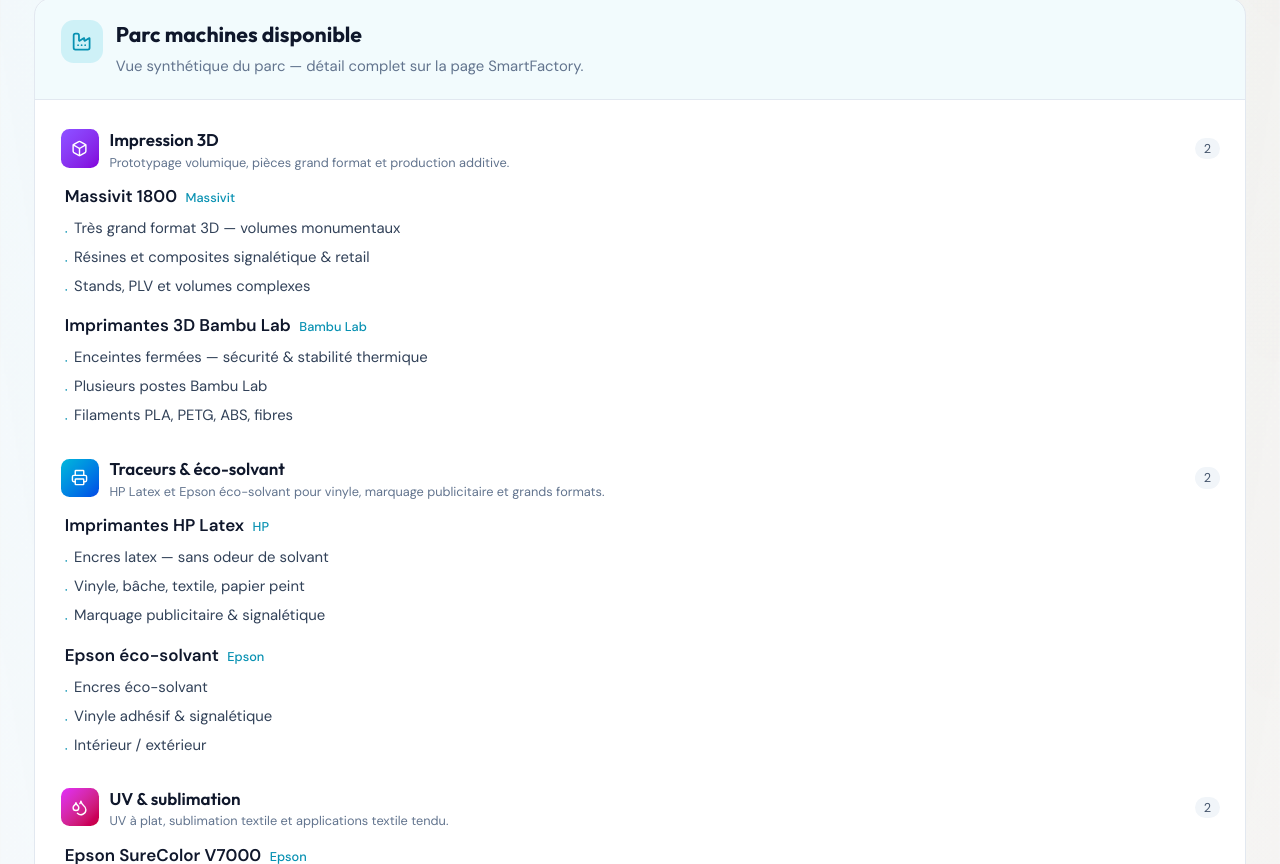
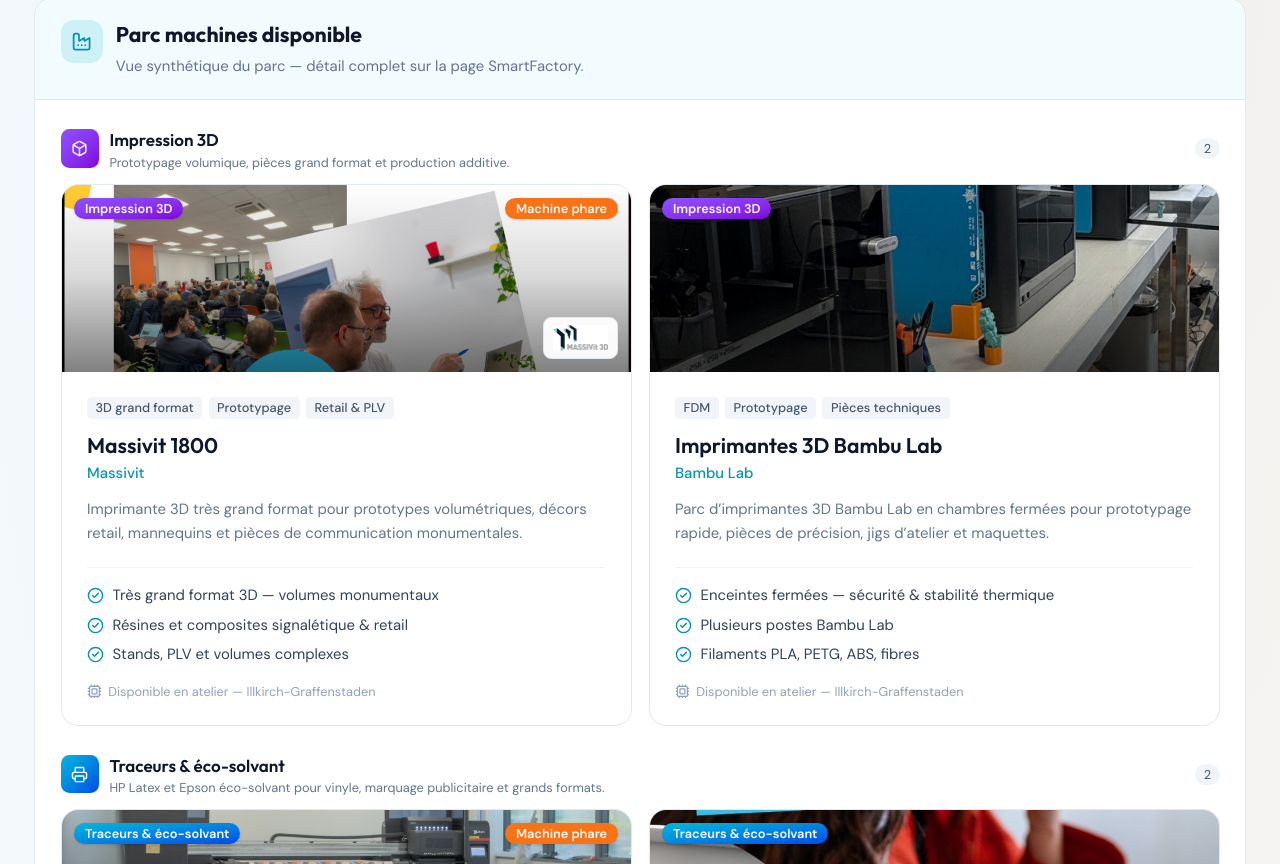
Before and after one commit to alainfinck/fabeon-hubacademy, a React (Vite) app: page /materiel in a window 1280 px wide. Shown: the part 816-1680 px from the top of the page. Built offline with nearby package versions, Linux system fonts and the light colour scheme; no server answers.

Commit message:
Mise à jour — 2026-05-25 17:04

```diff
--- a/src/components/equipment/EquipmentByCategoryBlock.tsx
+++ b/src/components/equipment/EquipmentByCategoryBlock.tsx
@@ -1,79 +1,19 @@
 import { Link } from 'react-router-dom'
 import { ArrowRight, Cpu, Factory } from 'lucide-react'
-import {
-  getAllEquipmentGroupedByCategory,
-  type EquipmentItem,
-} from '../../data/equipment'
+import { getAllEquipmentGroupedByCategory } from '../../data/equipment'
 import { SMART_FACTORY } from '../../data/smartFactory'
 import { equipmentCategoryIcons } from './equipmentCategoryIcons'
+import { EquipmentCard } from './EquipmentCard'
 
 interface Props {
   title?: string
   description?: string
-  /** compact : listes par catégorie ; detailed : cartes machines plus aérées */
+  /** compact : grille 2 colonnes ; detailed : grille 3 colonnes sur grands écrans */
   variant?: 'compact' | 'detailed'
   showFooterLink?: boolean
-  /** Affiche une vignette photo par machine (detailed uniquement) */
+  /** @deprecated Les cartes affichent toujours une photo */
   showMachinePhotos?: boolean
   className?: string
-}
-
-function MachineLine({
-  item,
-  detailed,
-  showPhoto,
-}: {
-  item: EquipmentItem
-  detailed: boolean
-  showPhoto: boolean
-}) {
-  return (
-    <li
-      className={
-        detailed && showPhoto
-          ? 'rounded-xl border border-theme-subtle bg-muted/30 p-4 flex gap-4'
-          : detailed
-            ? 'rounded-xl border border-theme-subtle bg-muted/30 p-4'
-            : ''
-      }
-    >
-      {showPhoto && detailed && (
-        <div className="w-24 sm:w-28 shrink-0 rounded-lg overflow-hidden border border-theme aspect-[4/3]">
-          <img
-            src={item.imageUrl}
-            alt={item.name}
-            loading="lazy"
-            decoding="async"
-            className="w-full h-full object-cover"
-          />
-        </div>
-      )}
-      <div className="min-w-0 flex-1">
-        <div className="flex flex-wrap items-baseline gap-x-2 gap-y-0.5">
-          <span className="font-semibold text-heading text-sm sm:text-base">{item.name}</span>
-          {item.brand && (
-            <span className="text-xs font-medium text-brand-600 dark:text-brand-400">
-              {item.brand}
-            </span>
-          )}
-        </div>
-        {detailed && (
-          <p className="text-sm text-muted mt-1.5 leading-relaxed">{item.description}</p>
-        )}
-        <ul className={`mt-2 space-y-1 ${detailed ? '' : 'mt-1'}`}>
-          {item.specs.map((spec) => (
-            <li
-              key={spec}
-              className="text-xs sm:text-sm text-body flex items-start gap-1.5 leading-snug"
-            >
-              <span className="text-brand-600 dark:text-brand-500 shrink-0 mt-1">·</span>
-              {spec}
-            </li>
-          ))}
-        </ul>
-      </div>
-    </li>
-  )
 }
 
 export function EquipmentByCategoryBlock({
@@ -81,12 +21,13 @@
   description = 'Équipements réels de la SmartFactory Fabéon, utilisables pour vos projets terrain et nos formations.',
   variant = 'compact',
   showFooterLink = true,
-  showMachinePhotos = false,
   className = '',
 }: Props) {
   const grouped = getAllEquipmentGroupedByCategory()
   const detailed = variant === 'detailed'
-  const withPhotos = detailed && showMachinePhotos
+  const gridClass = detailed
+    ? 'grid sm:grid-cols-2 lg:grid-cols-3 gap-5'
+    : 'grid sm:grid-cols-2 gap-4'
 
   return (
     <section
@@ -129,24 +70,11 @@
                   {items.length}
                 </span>
               </div>
-              <ul
-                className={
-                  withPhotos
-                    ? 'space-y-3'
-                    : detailed
-                      ? 'grid sm:grid-cols-2 gap-3'
-                      : 'space-y-3 pl-1'
-                }
-              >
+              <div className={gridClass}>
                 {items.map((item) => (
-                  <MachineLine
-                    key={item.id}
-                    item={item}
-                    detailed={detailed}
-                    showPhoto={withPhotos}
-                  />
+                  <EquipmentCard key={item.id} item={item} category={category} />
                 ))}
-              </ul>
+              </div>
             </div>
           )
         })}
--- a/src/pages/EnterpriseProjectSubmit.tsx
+++ b/src/pages/EnterpriseProjectSubmit.tsx
@@ -68,7 +68,7 @@
           <EnterpriseProjectForm />
         </div>
 
-        <div className="mt-12 max-w-4xl">
+        <div className="mt-12">
           <EquipmentByCategoryBlock
             title="Matériel disponible pour votre projet"
             description="Indiquez dans votre brief les procédés adaptés : nos apprenants interviennent sur ce parc machines réel à Illkirch-Graffenstaden."
```
